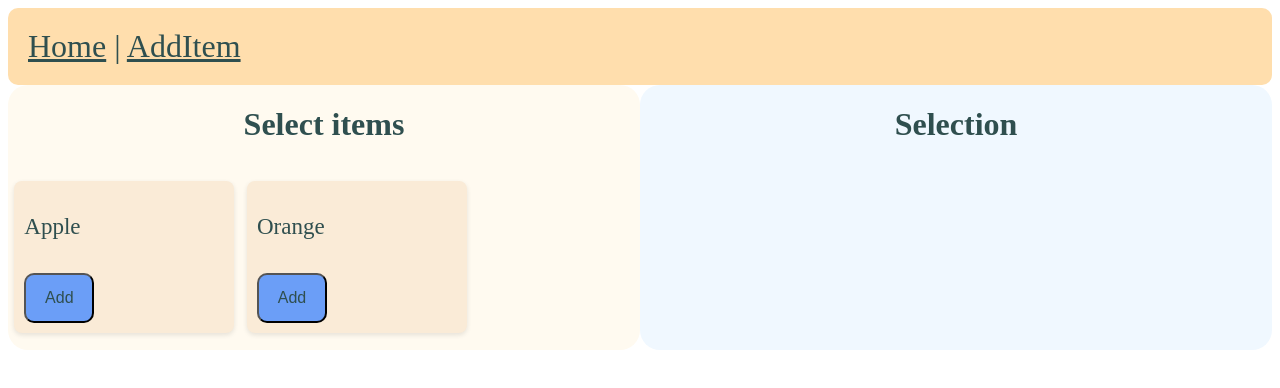
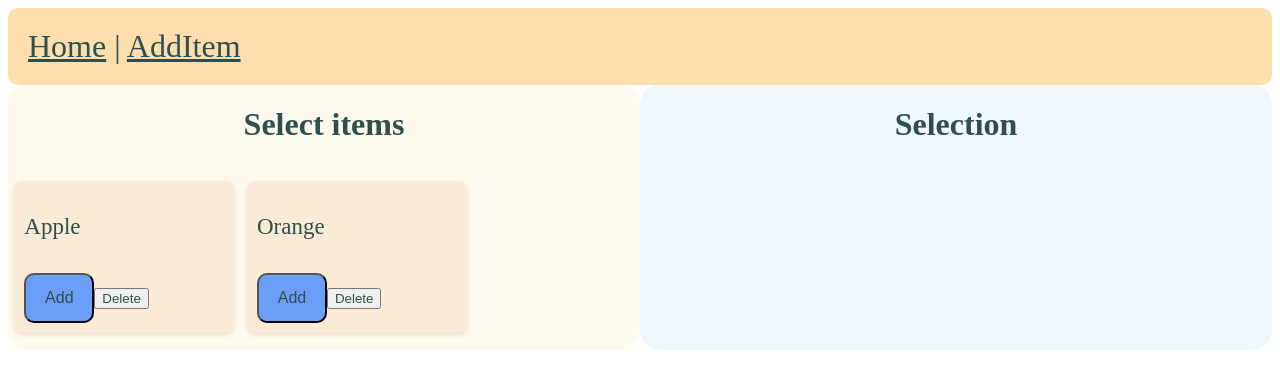
Before and after one commit to mhojayeva/shopping-list, a React (Create React App) app: page / in a window 1280 px wide. Shown: the top 388 px of the page. Built offline with nearby package versions, Linux system fonts and the light colour scheme.

Commit message:
little changes

```diff
--- a/public/index.html
+++ b/public/index.html
@@ -24,7 +24,7 @@
       work correctly both with client-side routing and a non-root public URL.
       Learn how to configure a non-root public URL by running `npm run build`.
     -->
-    <title>React App</title>
+    <title>Bring </title>
   </head>
   <body>
     <noscript>You need to enable JavaScript to run this app.</noscript>
--- a/src/App.jsx
+++ b/src/App.jsx
@@ -4,6 +4,7 @@ import Home from './routes/home';
 import "./App.css";
 import "./index.css";
 import AddItem from './routes/addItem';
+import ListItem from './components/listeItem';
 
 function App() {
   const [availableItems, setAvailableItems] = useState([
@@ -15,6 +16,7 @@ function App() {
     const currentAvailableItems = Array.from(availableItems)
     const exists = currentAvailableItems.find(availableItem => availableItem.name.toLowerCase() == name.toLowerCase())
 
+
     if (typeof exists != 'undefined') {
       return
     }
@@ -22,6 +24,13 @@ function App() {
     currentAvailableItems.push({name: name})
     setAvailableItems(currentAvailableItems)
   }
+   function onClickDelete (item) {
+    const filtered = availableItems.filter (
+      i => i.name !== item.name
+    );
+    setAvailableItems(filtered);
+}
+
 
   return (
     <BrowserRouter>
@@ -31,8 +40,9 @@ function App() {
       </nav>
 
       <Routes>
-        <Route path="/" element={<Home availableItems={availableItems} />} />
+        <Route path="/" element={<Home availableItems={availableItems} onClickDelete={onClickDelete} />} />
         <Route path="/add-item" element={<AddItem onSubmit={onAddItem} />} />
+
       </Routes>
     </BrowserRouter>
   );
--- a/src/components/listeItem.jsx
+++ b/src/components/listeItem.jsx
@@ -1,11 +1,14 @@
-export default function ListItem({item, quantity, onClickAdd}) {
+export default function ListItem({item, quantity, onClickAdd, onClickDelete}) {
+
+
   return (
     <div className="flex-container">
       <div className="item-container">
         <p>{item.name}</p>
         {typeof quantity !== 'undefined' ? <p>Quantity: {quantity}</p> : ""}
         <button className="add-button" onClick={() => onClickAdd(item)}>Add</button>
-      </div>
+        <button className="delete-button" onClick={() => onClickDelete (item)}>Delete</button>
+     </div>
     </div>
   );
 }
--- a/src/routes/home.jsx
+++ b/src/routes/home.jsx
@@ -3,7 +3,7 @@ import ListItem from "../components/listeItem";
 import "./home.css";
 import AddItem from "./addItem";
 
-const Home = ({availableItems}) => {
+const Home = ({availableItems, onClickDelete }) => {
   let initialSelection = []
   const savedSelectionList = localStorage.getItem('selectionList')
 
@@ -11,7 +11,7 @@ const Home = ({availableItems}) => {
       initialSelection = JSON.parse(savedSelectionList)
   }
 
-  const [selectionList, setSelectionList] = useState(initialSelection);
+  const [selectionList, setSelectionList ] = useState(initialSelection);
 
   const addSelectionItem = (selectedItem) => {
     const currentSelection = Array.from(selectionList)
@@ -32,18 +32,20 @@ const Home = ({availableItems}) => {
     localStorage.setItem('selectionList', JSON.stringify(currentSelection))
   };
 
+
+
   return (
     <div className="home">
       <div className="home__item-list">
         <h1>Select items</h1>
         {availableItems.map((availableItem, index) => (
-          <ListItem key={index} item={availableItem} onClickAdd={addSelectionItem} />
+          <ListItem key={index} item={availableItem} onClickAdd={addSelectionItem} onClickDelete={onClickDelete}/>
         ))}
       </div>
       <div className="home__selection-list">
         <h1>Selection</h1>
         {selectionList.map((selection, index) => (
-          <ListItem key={index} item={selection.item} quantity={selection.quantity} />
+          <ListItem key={index} item={selection.item} quantity={selection.quantity} onClickDelete={onClickDelete}/>
         ))}
       </div>
     </div>
```
